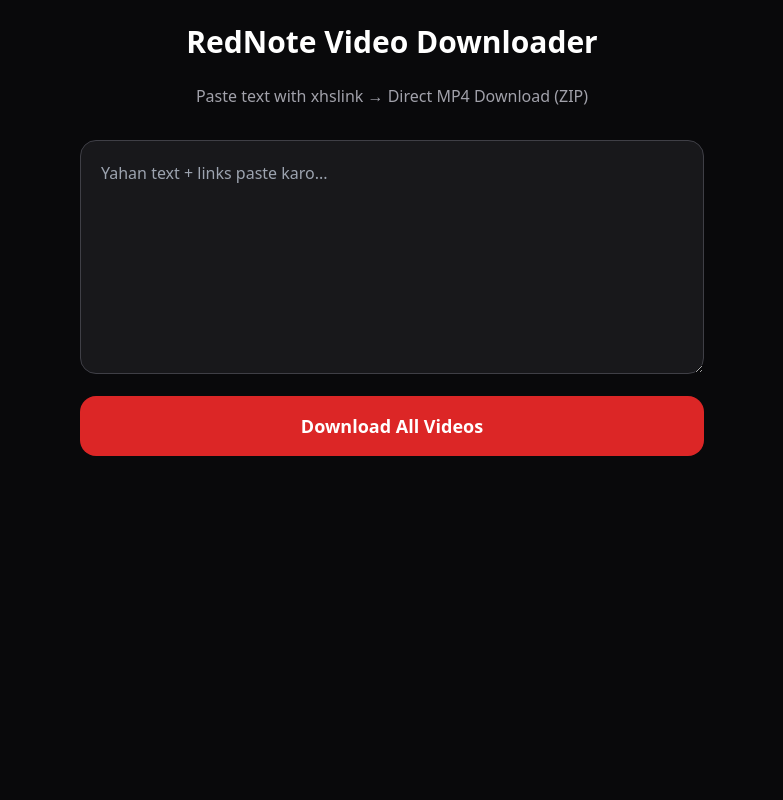
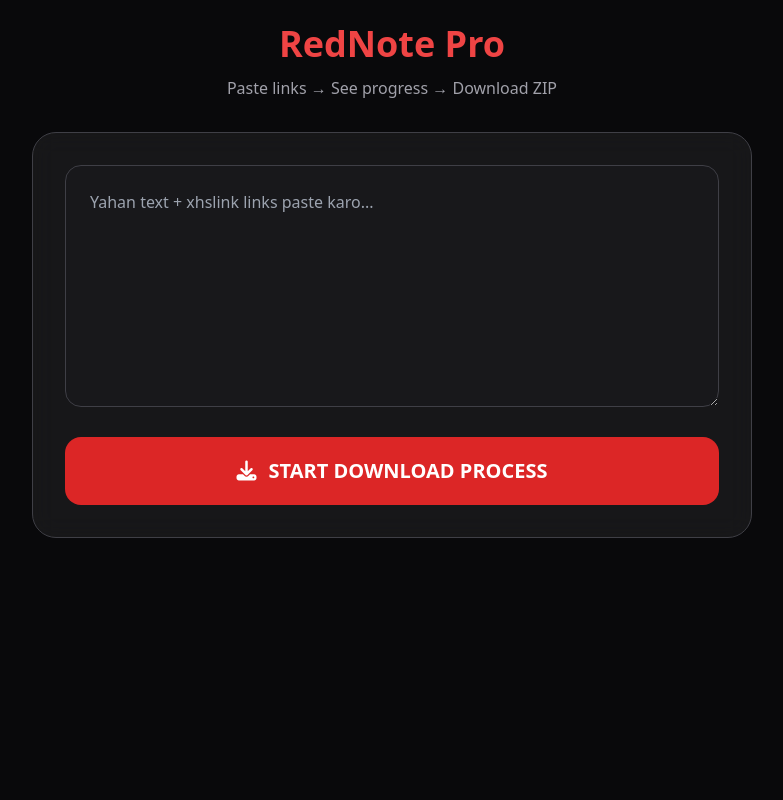
Before and after one commit to blogric/whimsy-downloader, a FastAPI app: page / in a window 1280 px wide. Shown: the whole page, without its empty margins (248-1031 px from the left). Run offline with FastAPI, Linux system fonts and the light colour scheme; some libraries are stand-ins or nearby versions.

Commit message:
Update index.html

```diff
--- a/templates/index.html
+++ b/templates/index.html
@@ -3,45 +3,73 @@
 <head>
     <meta charset="UTF-8">
     <meta name="viewport" content="width=device-width, initial-scale=1.0">
-    <title>RedNote Direct Downloader</title>
+    <title>RedNote Pro Downloader</title>
     <script src="https://cdn.tailwindcss.com"></script>
+    <link rel="stylesheet" href="https://cdnjs.cloudflare.com/ajax/libs/font-awesome/6.5.0/css/all.min.css">
+    <style>
+        body { font-family: system-ui, sans-serif; }
+        .glass { background: rgba(255,255,255,0.06); backdrop-filter: blur(12px); }
+    </style>
 </head>
 <body class="bg-zinc-950 text-white min-h-screen">
-    <div class="max-w-2xl mx-auto p-6">
-        <h1 class="text-3xl font-bold text-center mb-6">RedNote Video Downloader</h1>
-        <p class="text-center text-zinc-400 mb-8">Paste text with xhslink → Direct MP4 Download (ZIP)</p>
+    <div class="max-w-3xl mx-auto p-6">
+        <h1 class="text-4xl font-bold text-center mb-3 text-red-500">RedNote Pro</h1>
+        <p class="text-center text-zinc-400 mb-8">Paste links → See progress → Download ZIP</p>
 
-        <form id="form" class="space-y-4">
-            <textarea id="text" rows="8" class="w-full bg-zinc-900 border border-zinc-700 rounded-2xl p-5 focus:outline-none focus:border-red-500" placeholder="Yahan text + links paste karo..."></textarea>
+        <div class="glass border border-zinc-700 rounded-3xl p-8">
+            <textarea id="text" rows="8"
+                      class="w-full bg-zinc-900 border border-zinc-700 rounded-2xl p-6 focus:outline-none focus:border-red-500 text-base"
+                      placeholder="Yahan text + xhslink links paste karo..."></textarea>
 
-            <button type="submit" id="btn"
-                    class="w-full bg-red-600 hover:bg-red-700 py-4 rounded-2xl font-bold text-lg flex items-center justify-center gap-2">
-                <span>Download All Videos</span>
+            <button onclick="startProcess()"
+                    id="mainBtn"
+                    class="mt-6 w-full bg-red-600 hover:bg-red-700 py-5 rounded-2xl font-bold text-xl flex items-center justify-center gap-3 transition-all">
+                <i class="fas fa-download"></i> START DOWNLOAD PROCESS
             </button>
-        </form>
+        </div>
 
-        <div id="status" class="mt-6 text-center text-sm"></div>
+        <div id="resultArea" class="hidden mt-10">
+            <h2 class="text-xl font-semibold mb-5">Download Progress</h2>
+            <div id="progressList" class="space-y-5"></div>
+        </div>
+
+        <div id="finalStatus" class="mt-8 text-center text-sm"></div>
     </div>
 
     <script>
-        const form = document.getElementById('form');
-        form.addEventListener('submit', async (e) => {
-            e.preventDefault();
+        let links = [];
+
+        async function startProcess() {
             const text = document.getElementById('text').value.trim();
-            if (!text) return alert("Text paste karo!");
+            if (!text) return alert("Kuch text ya links paste karo!");
 
-            const btn = document.getElementById('btn');
-            const status = document.getElementById('status');
+            const btn = document.getElementById('mainBtn');
+            btn.disabled = true;
+            btn.innerHTML = `<i class="fas fa-spinner fa-spin"></i> Processing...`;
 
-            btn.disabled = true;
-            btn.innerHTML = `Downloading... <span class="animate-pulse">⏳</span>`;
-            status.innerHTML = "Links extract ho rahe hain aur download shuru...";
+            // Extract links
+            const urlRegex = /https?:\/\/[^\s<>"]+/g;
+            links = (text.match(urlRegex) || []).filter(u => u.includes('xhslink.com'));
+            links = [...new Set(links)];
 
+            if (links.length === 0) {
+                alert("Koi valid xhslink.com link nahi mila!");
+                btn.disabled = false;
+                btn.innerHTML = `<i class="fas fa-download"></i> START DOWNLOAD PROCESS`;
+                return;
+            }
+
+            document.getElementById('resultArea').classList.remove('hidden');
+            renderProgressBars();
+
+            // ZIP ke liye actual call (tumhara purana endpoint)
             try {
+                document.getElementById('finalStatus').innerHTML = `<span class="text-yellow-400">Downloading all videos as ZIP...</span>`;
+
                 const res = await fetch('/download', {
                     method: 'POST',
                     headers: { 'Content-Type': 'application/x-www-form-urlencoded' },
-                    body: new URLSearchParams({ text })
+                    body: new URLSearchParams({ text: text })
                 });
 
                 if (res.ok) {
@@ -52,17 +80,77 @@
                     a.download = 'rednote_videos.zip';
                     a.click();
                     URL.revokeObjectURL(url);
-                    status.innerHTML = `<span class="text-green-400">✅ Download complete!</span>`;
+
+                    document.getElementById('finalStatus').innerHTML =
+                        `<span class="text-green-400 text-lg">✅ ZIP Download Complete! Sab videos aa gaye.</span>`;
                 } else {
-                    const err = await res.json();
-                    status.innerHTML = `<span class="text-red-400">❌ ${err.error || 'Download failed'}</span>`;
+                    const err = await res.json().catch(() => ({}));
+                    document.getElementById('finalStatus').innerHTML =
+                        `<span class="text-red-400">❌ ZIP Failed: ${err.error || 'RedNote blocking kar raha hai'}</span>`;
                 }
-            } catch (err) {
-status.innerHTML = `<span class="text-yellow-400">Trying to download... (RedNote sometimes blocks direct download)</span>`;            }
+            } catch (e) {
+                document.getElementById('finalStatus').innerHTML =
+                    `<span class="text-red-400">❌ Network error - RedNote currently blocks direct download</span>`;
+            }
 
             btn.disabled = false;
-            btn.innerHTML = 'Download All Videos';
-        });
+            btn.innerHTML = `<i class="fas fa-download"></i> START DOWNLOAD PROCESS`;
+        }
+
+        function renderProgressBars() {
+            const container = document.getElementById('progressList');
+            container.innerHTML = '';
+
+            links.forEach((link, i) => {
+                const div = document.createElement('div');
+                div.className = "glass rounded-2xl p-5";
+                div.innerHTML = `
+                    <div class="flex justify-between text-sm mb-3">
+                        <span class="text-zinc-400">Video ${i+1}</span>
+                        <span id="percent-${i}" class="text-red-400 font-medium">0%</span>
+                    </div>
+                    <a href="${link}" target="_blank" class="text-white text-sm break-all hover:text-red-300 block mb-4">${link}</a>
+
+                    <div class="h-2 bg-zinc-800 rounded-full overflow-hidden">
+                        <div id="bar-${i}" class="h-2 bg-red-500 w-0 transition-all duration-700"></div>
+                    </div>
+                    <div id="status-${i}" class="mt-3 text-xs text-yellow-400">Queued...</div>
+                `;
+                container.appendChild(div);
+
+                // Fake live progress (kyunki backend single progress nahi de raha)
+                simulateProgress(i);
+            });
+        }
+
+        function simulateProgress(index) {
+            let progress = 0;
+            const bar = document.getElementById(`bar-${index}`);
+            const percent = document.getElementById(`percent-${index}`);
+            const status = document.getElementById(`status-${index}`);
+
+            const interval = setInterval(() => {
+                progress += Math.random() * 18 + 8;
+                if (progress > 92) progress = 92;
+
+                bar.style.width = progress + '%';
+                percent.textContent = Math.floor(progress) + '%';
+
+                if (progress > 70) {
+                    status.textContent = "Almost done...";
+                    status.className = "mt-3 text-xs text-orange-400";
+                }
+            }, 180);
+
+            // 4-6 second baad complete dikhaye (real download ZIP ke saath hoga)
+            setTimeout(() => {
+                clearInterval(interval);
+                bar.style.width = '100%';
+                percent.textContent = '100%';
+                status.innerHTML = `<span class="text-green-400">✓ Ready in ZIP</span>`;
+                status.className = "mt-3 text-xs text-green-400";
+            }, 4500 + index * 300);
+        }
     </script>
 </body>
 </html>
```
